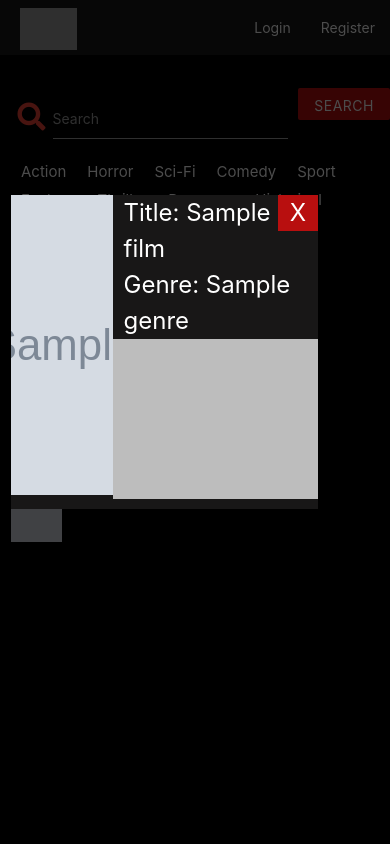
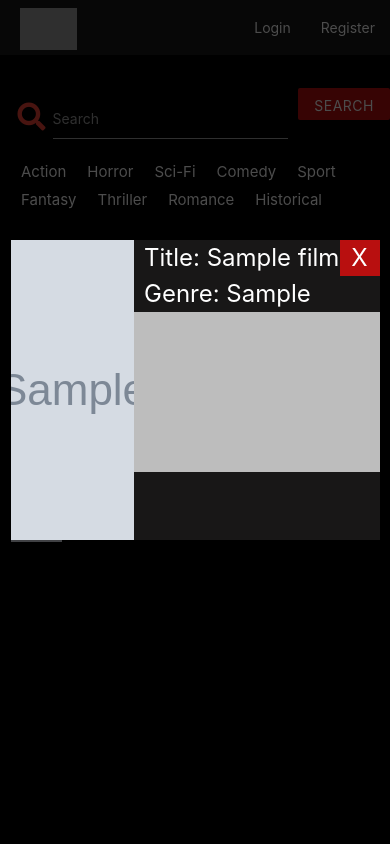
Before and after one commit to NickSpriggs/netbooks_milestone_3, a Flask app: page /get_film/1 in a window 390 px wide. Run offline with Flask 2, Linux system fonts and the light colour scheme; grey boxes marked "Sample" are stand-in pictures; a database or web service that is not in the repository returns one stand-in record (values such as "Sample title"); some libraries are stand-ins or nearby versions; grey boxes are pictures that could not be loaded.

Commit message:
Improved scalability of overlays

```diff
--- a/static/css/style.css
+++ b/static/css/style.css
@@ -85,8 +85,7 @@
 
 #add_rec_box {
     margin-top: 195px;
-    margin-left: 25%;
-    height: 400px;
+    height: 340px;
     background-color: rgb(24, 23, 23);
 }
 
@@ -119,6 +118,18 @@ a div:hover {
 }
 
 @media only screen and (max-width: 992px) {
+    #profile_box{
+        margin-top: 240px;
+    }
+
+    #add_box {
+        margin-top: 240px;
+    }
+
+    #add_rec_box {
+        margin-top: 240px;
+    }
+
     .fixed {
       height: 70px;
       font-size: 20px;
--- a/templates/get_films.html
+++ b/templates/get_films.html
@@ -30,7 +30,7 @@
             <div id="film-poster-section">
 
                 {% if session.user %}
-                <div class="poster col l2 m3 s4" onclick="addOn()" style="cursor: pointer;">
+                <div class="poster col l2 m3 s4" onclick="addOn()" style="cursor: pointer; height: 300px">
                     <div class="poster-img" style="font-size: 50px; height: 100%; color: white;">+</div>
                 </div>
                 {% endif %}
@@ -106,16 +106,16 @@
             <div id="overlay_profile" class="col" style="position: fixed; display: block; width: 100%;
                 height: 100%; top: 0; left: 0; right: 0; bottom: 0; background-color: rgba(0,0,0,0.7);
                 color: white; font-size: 24px;">
-                    <div id="profile_box" class="no-pad col l10 m10 s10">
+                    <div id="profile_box" class="no-pad col l10 m12">
                         <div class="col l2 m3 s4" style="padding: 0px;">
                             <div id="profile-poster" style="height: 300px; background-image: url({{film.poster_url}});
                             background-position: center; background-size:cover;"></div>
                         </div>
                         <div id="profile-title-box" class="col l10 m9 s8" style="padding-right: 0px;">
                             <div class="exit" onclick="profileOff()">X</div>
-                            Title: {{ film.title }}
+                            <div style="height: 36px; overflow: auto;">Title: {{ film.title }} </div>
                         </div>
-                        <div id="profile-genre-box" class="col l10 m9 s8">Genre: {{ film.genre }}</div>
+                        <div id="profile-genre-box" class="col l10 m9 s8" style="height: 36px; overflow: auto;">Genre: {{ film.genre }}</div>
 
                         <div id="profile-rec-box" style="background-color: rgba(219, 219, 219, 0.849);
                         height: 160px; overflow: auto;" class="no-pad col l10 m9 s8">
@@ -160,10 +160,10 @@
                         </div>
                     </div>
             </div>
-            <div id="overlay_addrecs" class="col s12" style="position: fixed; display: none; width: 100%;
+            <div id="overlay_addrecs" class="col" style="position: fixed; display: none; width: 100%;
             height: 100%; top: 0; left: 0; right: 0; bottom: 0; background-color: rgba(0,0,0,0.7);
             color: white; font-size: 24px;">
-                <form id="add_rec_box" class="no-pad col s5"
+                <form id="add_rec_box" class="no-pad col l10 m12"
                 method="POST" action="{{ url_for('add_rec') }}">
                     <div style="text-align: center;">
                         <a class="exit" onclick="recOff()">X</a>
@@ -172,21 +172,21 @@
 
                     <input id="rec_film_title" name="title" type="text" class="validate" required style="display: none;">
 
-                    <div class="input-field col l12" style="margin-top: 20px;">
-                        <div id="profile-title-box" class="col l12">
+                    <div class="input-field col l12 s12" style="margin-top: 20px;">
+                        <div id="profile-title-box">
                             Book Name: <input id="book" name="book" type="text" class="validate"
                             minlength="1" maxlength="50" required>
                         </div>
                     </div>
 
-                    <div class="input-field col l12" style="margin-top: 0px; margin-bottom: 10px;">
-                        <div id="profile-title-box" class="col l12">
+                    <div class="input-field col l12 s12" style="margin-top: 0px; margin-bottom: 10px;">
+                        <div id="profile-title-box">
                             Author: <input id="author" name="author" type="text" class="validate"
                             minlength="5" maxlength="50" required>
                         </div>
                     </div>
 
-                    <div class="col l12" style="padding-left: 20px">
+                    <div class="col l12 s12" style="padding-left: 20px">
                         <button type="submit" style="margin-bottom: 10px;" class="btn-large red darken-1">Recommend</i></button>
                     </div>
 
@@ -198,7 +198,7 @@
             <div id="overlay_editfilms" class="col" style="position: fixed; display: block; width: 100%;
                 height: 100%; top: 0; left: 0; right: 0; bottom: 0; background-color: rgba(0,0,0,0.7);
                 color: white; font-size: 24px;">
-                    <form id="add_box"  class="no-pad col l10 m10 s10" method="POST" action="{{ url_for('edit_film',
+                    <form id="add_box"  class="no-pad col l10 m12" method="POST" action="{{ url_for('edit_film',
                     film_title=film.title) }}">
 
                         <div id="user_url" class="poster col l2 m3 s4" onclick="getURL()" style="height: 300px; cursor: pointer;
@@ -232,10 +232,10 @@
         {% endif %}
 
         {% if overlay_edit_rec %}
-            <div id="overlay_editrecs" class="col s12" style="position: fixed; display: block; width: 100%;
+            <div id="overlay_editrecs" class="col" style="position: fixed; display: block; width: 100%;
             height: 100%; top: 0; left: 0; right: 0; bottom: 0; background-color: rgba(0,0,0,0.7);
             color: white; font-size: 24px;">
-                <form id="add_rec_box" class="no-pad col s5"
+                <form id="add_rec_box" class="no-pad col l10 m12"
                 method="POST" action="{{ url_for('edit_rec', film_title=film.title, book=editedRec.book ) }}">
                     <div style="text-align: center;">
                         <a class="exit" onclick="editRecOff()">X</a>
@@ -245,21 +245,21 @@
                     <input id="rec_film_title" name="title" type="text" class="validate" value="{{film.title}}"
                     required style="display: none;">
 
-                    <div class="input-field col l12" style="margin-top: 20px;">
-                        <div id="profile-title-box" class="col l12">
+                    <div class="input-field col l12 s12" style="margin-top: 20px;">
+                        <div id="profile-title-box">
                             Book Name: <input id="book" name="book" type="text" class="validate"
                             minlength="1" maxlength="50" value="{{editedRec.book}}" required>
                         </div>
                     </div>
 
-                    <div class="input-field col l12" style="margin-top: 0px; margin-bottom: 10px;">
-                        <div id="profile-title-box" class="col l12">
+                    <div class="input-field col l12 s12" style="margin-top: 0px; margin-bottom: 10px;">
+                        <div id="profile-title-box">
                             Author: <input id="author" name="author" type="text" class="validate"
                             minlength="5" maxlength="50" value="{{editedRec.author}}" required>
                         </div>
                     </div>
 
-                    <div class="col l12" style="padding-left: 20px">
+                    <div class="col l12 s12" style="padding-left: 20px">
                         <button type="submit" style="margin-bottom: 10px; margin-top: 10px;" class="btn-large green darken-1">Save</i></button>
                         <a href="{{ url_for('delete_rec', film_title=film.title, book=editedRec.book) }}"
                         class="btn-large red darken-1">Delete</a>
@@ -271,7 +271,7 @@
         <div id="overlay_addfilms" class="col s12" style="position: fixed; display: none; width: 100%;
             height: 100%; top: 0; left: 0; right: 0; bottom: 0; background-color: rgba(0,0,0,0.7);
             color: white; font-size: 24px;">
-                <form id="add_box"  class="no-pad col s10" method="POST" action="{{ url_for('add_film') }}">
+                <form id="add_box"  class="no-pad col l10 m12" method="POST" action="{{ url_for('add_film') }}">
                     <div id="user_url" class="poster col l2 m3 s4" onclick="getURL()" style="height: 300px; background-position: center; background-size:cover;">
                         <div class="poster-img" style="font-size: 50px; height: 100%; color: white;">+</div>
                         <input id="user_poster_url" name="user_poster_url" type="text" class="validate" minlength="5" maxlength="50" required style="display: none;">
```
